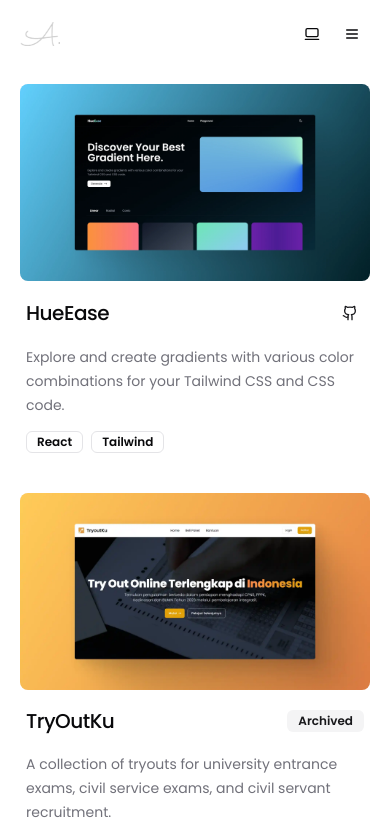
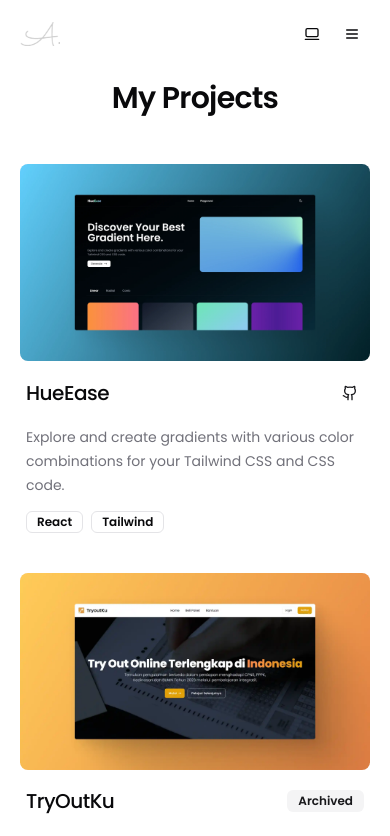
Before and after one commit to Adryanssyah/portfolio-4, a React (Vite) app: page /projects in a window 390 px wide. Shown: the top 836 px of the page. Built offline with nearby package versions, Linux system fonts and the light colour scheme.

Commit message:
fix: fixing layout

```diff
--- a/src/components/layouts/ProjectPageLayout.tsx
+++ b/src/components/layouts/ProjectPageLayout.tsx
@@ -1,8 +1,8 @@
 function ProjectPageLayout({ children, title = '' }: { children: React.ReactNode; title: string }) {
      return (
           <div className="w-full col-span-10 lg:px-10 lg:py-32">
-               <h2 className="scroll-m-20 pb-2 text-3xl font-semibold tracking-tight first:mt-0 text-center mb-10">{title}</h2>
-               <div className=" grid grid-cols-1 md:grid-cols-2 xl:grid-cols-3 gap-x-4 gap-y-10 ">{children}</div>
+               <h2 className="scroll-m-20 pb-2 text-3xl font-semibold tracking-tight mt-20 lg:mt-0 text-center mb-10">{title}</h2>
+               <div className=" grid grid-cols-1 md:grid-cols-2 xl:grid-cols-3 gap-x-4 gap-y-10 my-8">{children}</div>
           </div>
      );
 }
```
